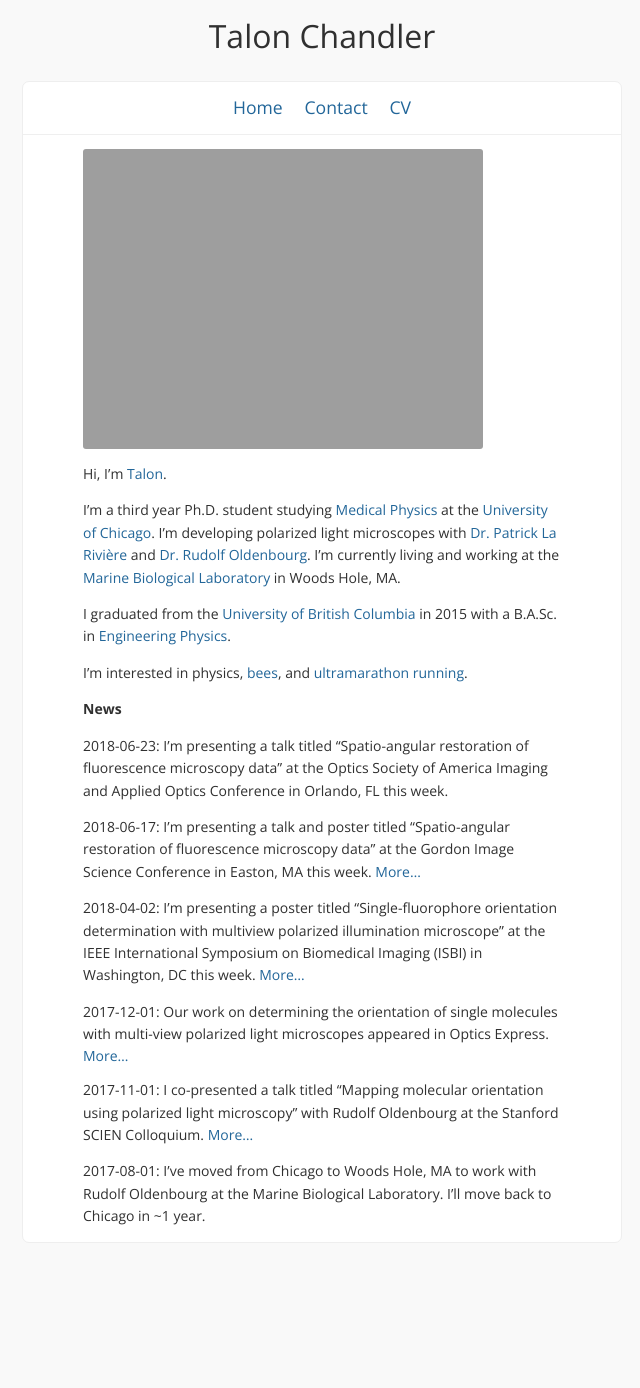
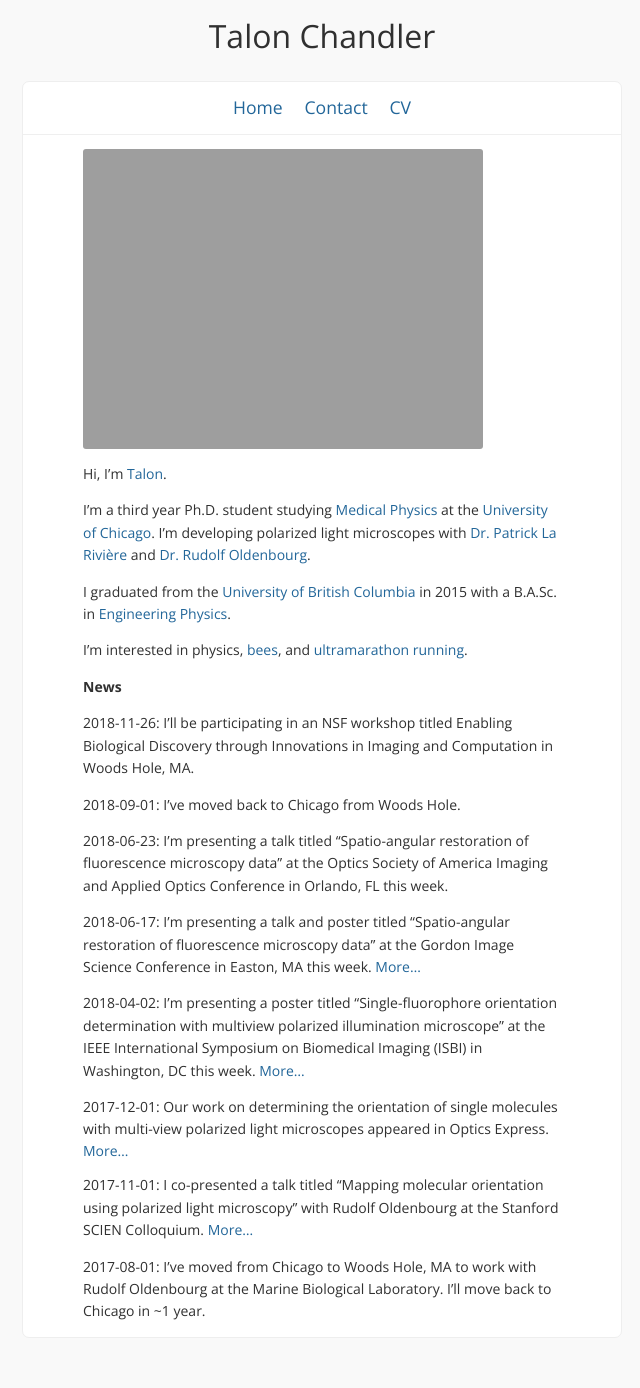
Before and after one commit to talonchandler/talonchandler.github.io, a Jekyll site: the page built from index.md, in a window 1280 px wide. Shown: the whole page, without its empty margins (318-958 px from the left). Built offline with Jekyll 4.4.1, drawn with Linux system fonts in a browser that asks for light colours; nearby versions of some CDN libraries; comment, search, counter and statistics services are not loaded; before the commit the page ends 1293 px from its top, so only the background shows below that.

Commit message:
Update CV and address.

```diff
--- a/index.md
+++ b/index.md
@@ -6,13 +6,18 @@ layout: page
 
 Hi, I'm [Talon](https://books.google.com/books?id=pD6arNyKyi8C&pg=PT61&lpg=PT61&dq=%22Just+at+that+moment+the+Lord+of+the+Eagles+swept+down+from+above,+seized+him+in+his+talons,+and+was+gone.%22&source=bl&ots=2kfe5990uE&sig=8_ISf65WbcgOCJikcD5oP2Y2FXk&hl=en&sa=X&ved=0ahUKEwjO6IfYzvrTAhVLjlQKHXy0CXQQ6AEIKzAB#v=onepage&q=%22Just%20at%20that%20moment%20the%20Lord%20of%20the%20Eagles%20swept%20down%20from%20above%2C%20seized%20him%20in%20his%20talons%2C%20and%20was%20gone.%22&f=false).
 
-I'm a third year Ph.D. student studying [Medical Physics][medphys] at the [University][chicago] [of Chicago][chicago]. I'm developing polarized light microscopes with [Dr. Patrick La][patrick] [Rivi&egrave;re][patrick] and [Dr. Rudolf Oldenbourg](http://www.mbl.edu/bell/current-faculty/oldenbourg-lab/). I'm currently living and working at the [Marine][mbl] [Biological Laboratory][mbl] in Woods Hole, MA.
+I'm a third year Ph.D. student studying [Medical Physics][medphys] at the [University][chicago] [of Chicago][chicago]. I'm developing polarized light microscopes with [Dr. Patrick La][patrick] [Rivi&egrave;re][patrick] and [Dr. Rudolf Oldenbourg](http://www.mbl.edu/bell/current-faculty/oldenbourg-lab/).
 
 I graduated from the [University of British Columbia][ubc] in 2015 with a B.A.Sc. in [Engineering Physics][fizz].
 
 I'm interested in physics, [bees](http://scandiahoney.com/), and [ultramarathon running](http://ultrasignup.com/results_participant.aspx?fname=Talon&lname=Chandler).
 
 <span class="bold">News</span>
+
+2018-11-26: I'll be participating in an NSF workshop titled Enabling Biological
+    Discovery through Innovations in Imaging and Computation in Woods Hole, MA.
+
+2018-09-01: I've moved back to Chicago from Woods Hole.
 
 2018-06-23: I'm presenting a talk titled "Spatio-angular restoration of \\
       fluorescence microscopy data" at the Optics Society of America Imaging and
```
Also changed, not shown: 5 other files.
